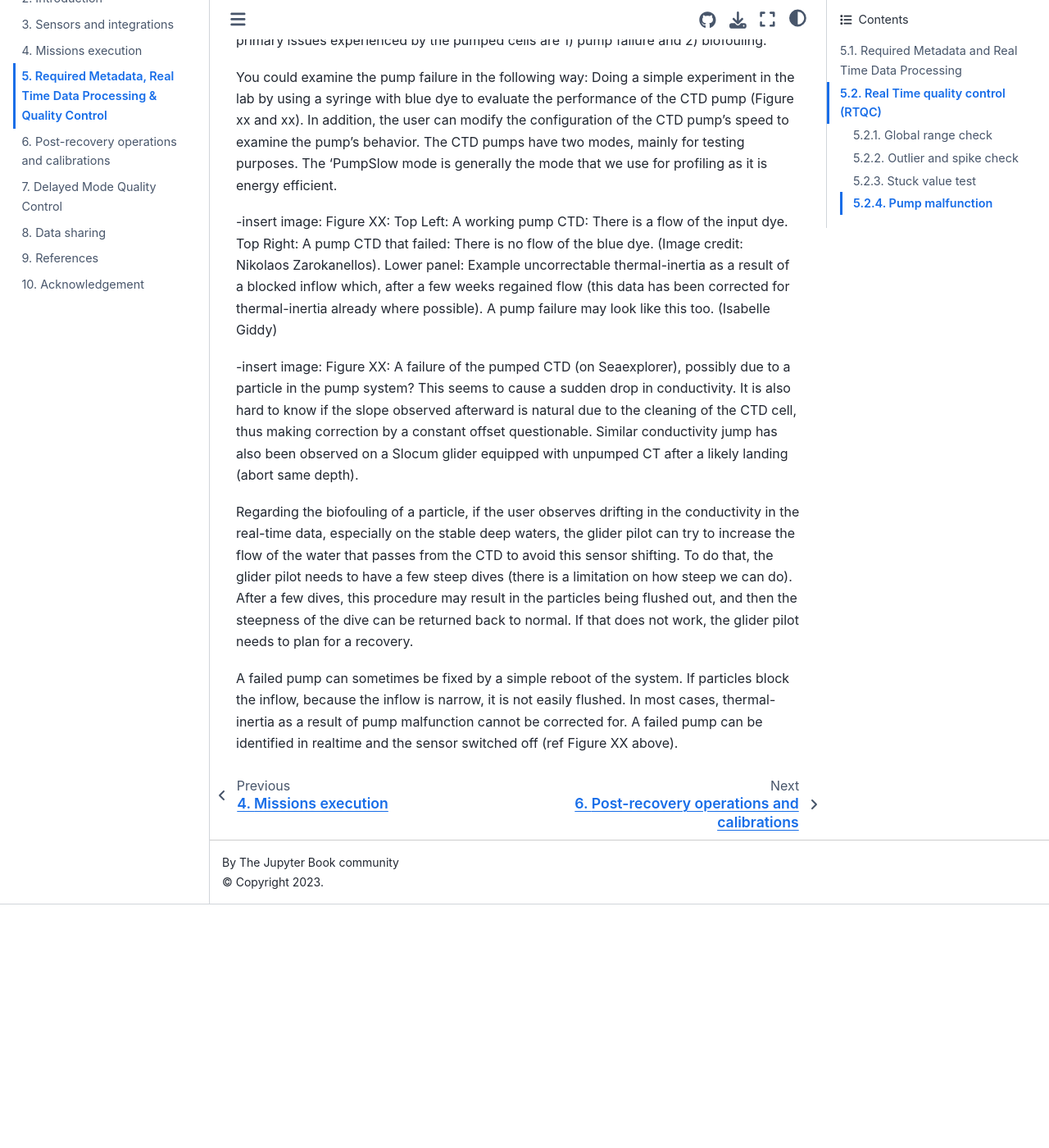
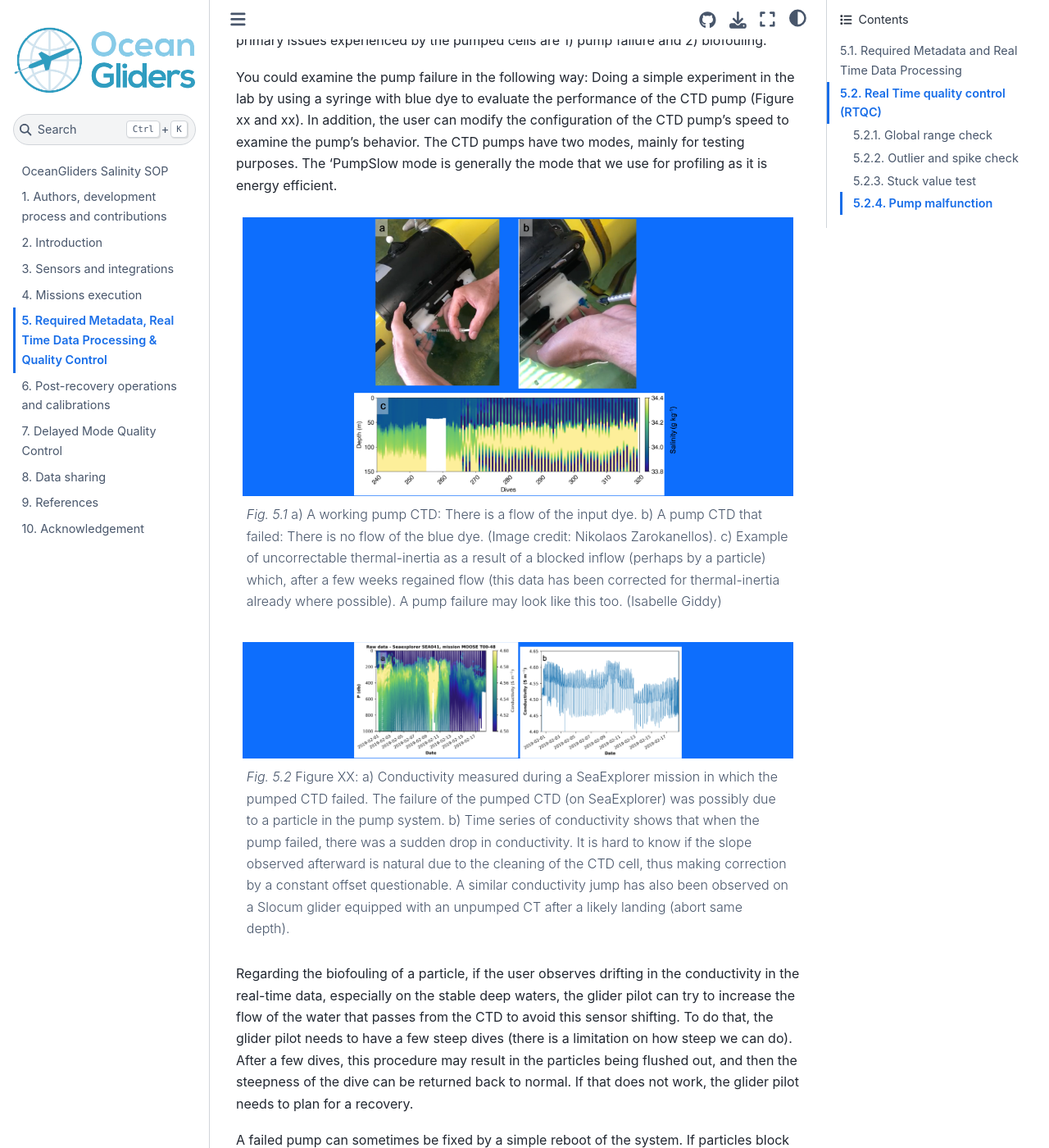
Before and after one commit to OceanGlidersCommunity/Salinity_SOP, a Jupyter Book: the page built from sections/salinity_rtqc.md, in a window 1280 px wide and 1400 px high, scrolled down 1100 px. Shown: the whole window at 82% size. Built offline with Jupyter Book 1.0.4 settings and Sphinx 7.4.7 and the Sphinx Book theme 1.1.4, drawn with Linux system fonts in a browser that asks for light colours; pages that are not in the unit, such as notebooks, are missing from menus; before the commit the page ends 2203 px from its top, so only the background shows below that.

Commit message:
docs:update salinity_rtqc with missing images

```diff
--- a/sections/salinity_rtqc.md
+++ b/sections/salinity_rtqc.md
@@ -29,9 +29,17 @@ While pumped conductivity cells are desirable as thermal-inertia is generally re
 
 You could examine the pump failure in the following way: Doing a simple experiment in the lab by using a syringe with blue dye to evaluate the performance of the CTD pump (Figure xx and xx). In addition, the user can modify the configuration of the CTD pump's speed to examine the pump's behavior. The CTD pumps have two modes, mainly for testing purposes. The ‘PumpSlow mode is generally the mode that we use for profiling as it is energy efficient.
 
--insert image: Figure XX:  Top Left: A working pump CTD: There is a flow of the input dye. Top Right: A pump CTD that failed: There is no flow of the blue dye. (Image credit: Nikolaos Zarokanellos). Lower panel: Example uncorrectable thermal-inertia as a result of a blocked inflow which, after a few weeks regained flow (this data has been corrected for thermal-inertia already where possible). A pump failure may look like this too. (Isabelle Giddy)
+:::{figure-md} Example CTD pump failure
+<img src="/images/zarokanellos_Giddy_biofouling.png" alt="CTD pump failure 01" class="bg-primary mb-1" width="400px">
 
--insert image: Figure XX: A failure of the pumped CTD (on Seaexplorer), possibly due to a particle in the pump system? This seems to cause a sudden drop in conductivity. It is also hard to know if the slope observed afterward is natural due to the cleaning of the CTD cell, thus making correction by a constant offset questionable. Similar conductivity jump has also been observed on a Slocum glider equipped with unpumped CT after a likely landing (abort same depth).
+a) A working pump CTD: There is a flow of the input dye. b) A pump CTD that failed: There is no flow of the blue dye. (Image credit: Nikolaos Zarokanellos). c) Example of uncorrectable thermal-inertia as a result of a blocked inflow (perhaps by a particle) which, after a few weeks regained flow (this data has been corrected for thermal-inertia already where possible). A pump failure may look like this too. (Isabelle Giddy)
+:::
+
+:::{figure-md} Example failed CTD on SeaExplorer
+<img src="/images/anthony_pump_blockage.png" alt="CTD pump failure 02" class="bg-primary mb-1" width="400px">
+
+Figure XX: a) Conductivity measured during a SeaExplorer mission in which the pumped CTD failed. The failure of the pumped CTD (on SeaExplorer) was possibly due to a particle in the pump system. b) Time series of conductivity shows that when the pump failed, there was a sudden drop in conductivity. It is hard to know if the slope observed afterward is natural due to the cleaning of the CTD cell, thus making correction by a constant offset questionable. A similar conductivity jump has also been observed on a Slocum glider equipped with an unpumped CT after a likely landing (abort same depth).
+:::
 
 Regarding the biofouling of a particle, if the user observes drifting in the conductivity in the real-time data, especially on the stable deep waters, the glider pilot can try to increase the flow of the water that passes from the CTD to avoid this sensor shifting. To do that, the glider pilot needs to have a few steep dives (there is a limitation on how steep we can do). After a few dives, this procedure may result in the particles being flushed out, and then the steepness of the dive can be returned back to normal. If that does not work, the glider pilot needs to plan for a recovery.
 
```
